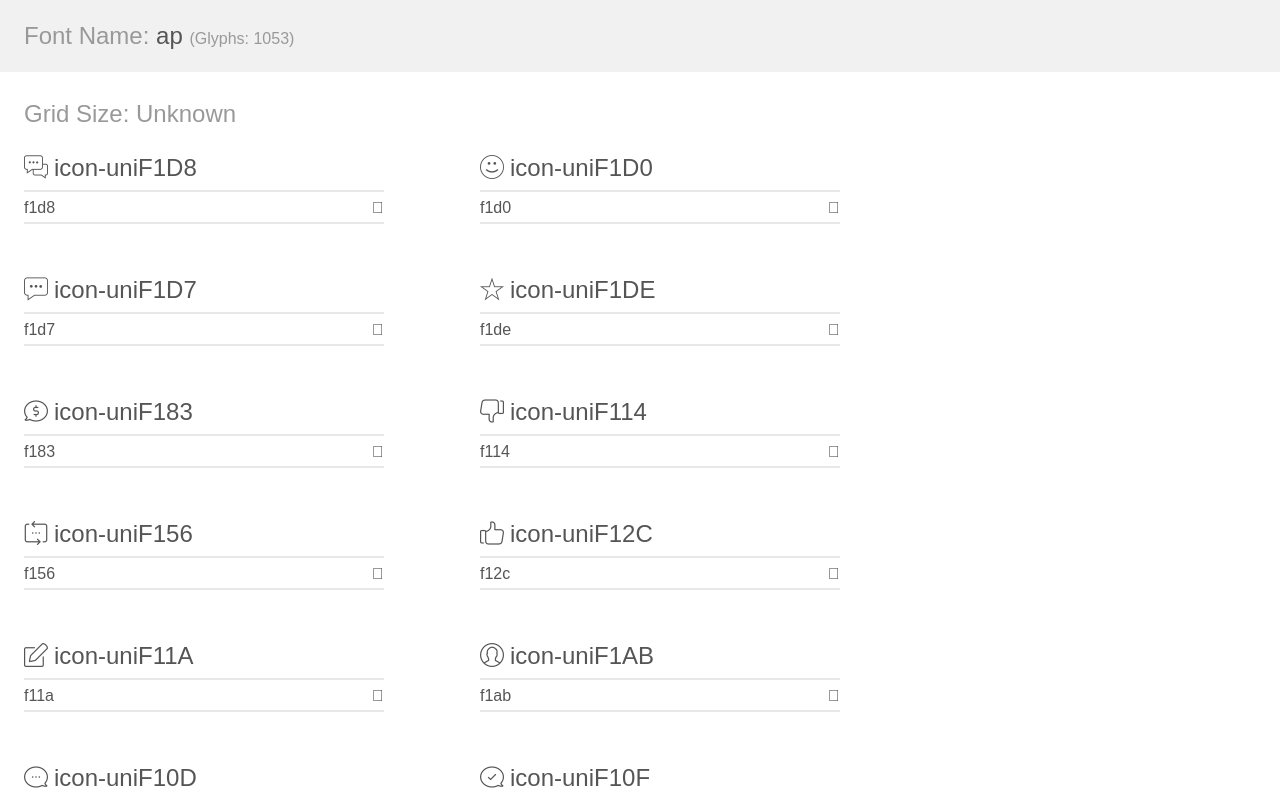
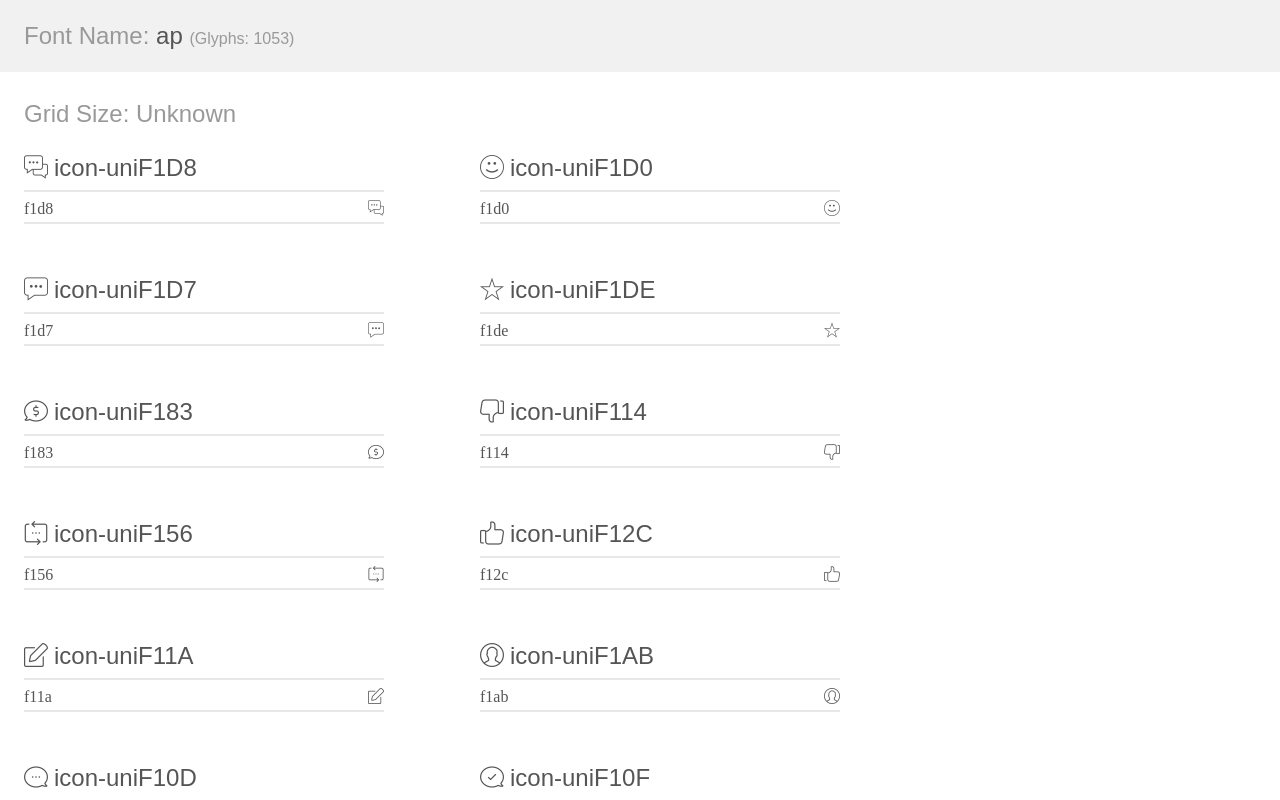
Before and after one commit to nguyenvanuoc/font-apicon, a plain HTML site: page index.html in a window 1280 px wide. Shown: the top 800 px of the page. Drawn offline with Linux system fonts and the light colour scheme; files whose address does not match are found by name.

Commit message:
Update demo.css

```diff
--- a/demo-files/demo.css
+++ b/demo-files/demo.css
@@ -37,6 +37,7 @@ input, fieldset {
 input {
   color: inherit;
   line-height: 1.5;
+  font-family:"ap";
   height: 1.5em;
   padding: .25em 0;
 }
```
